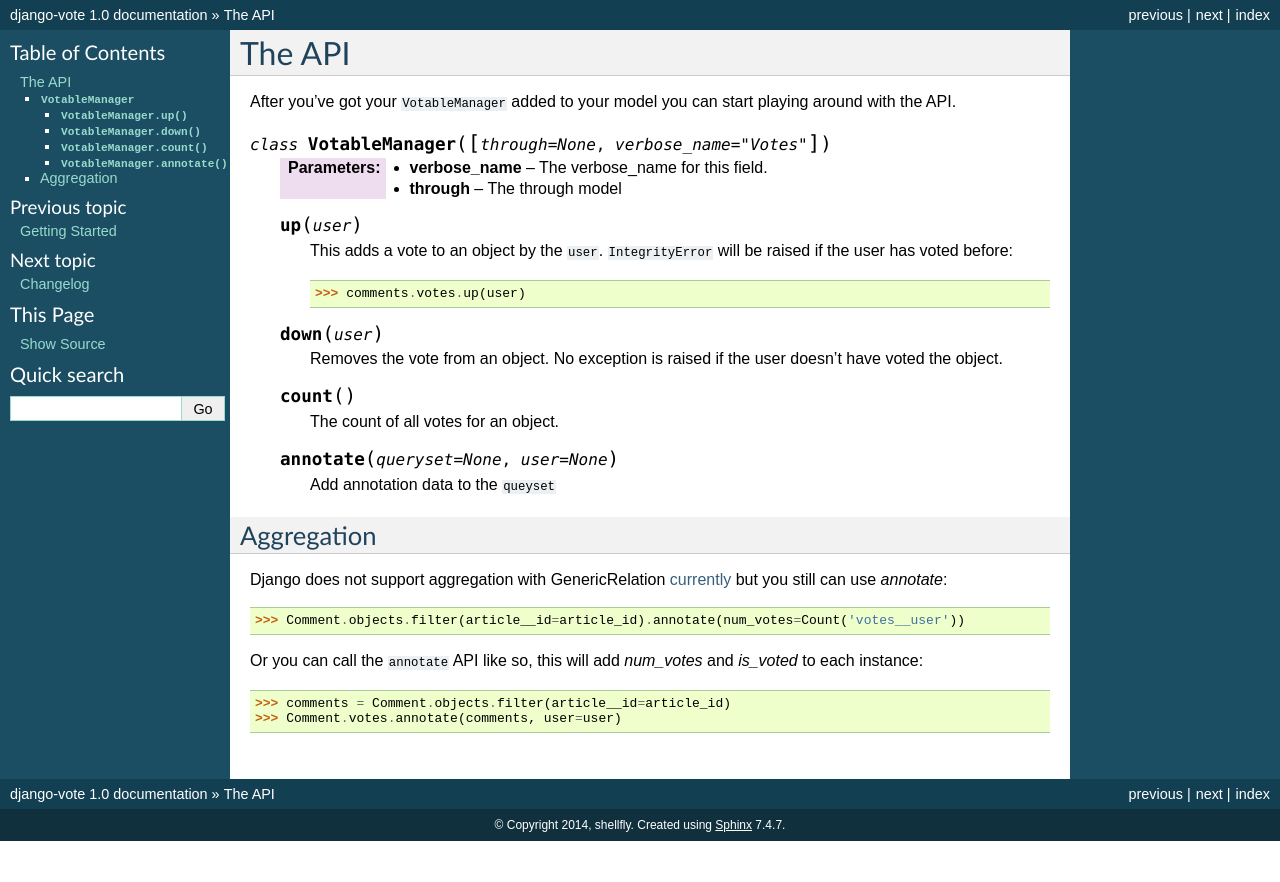
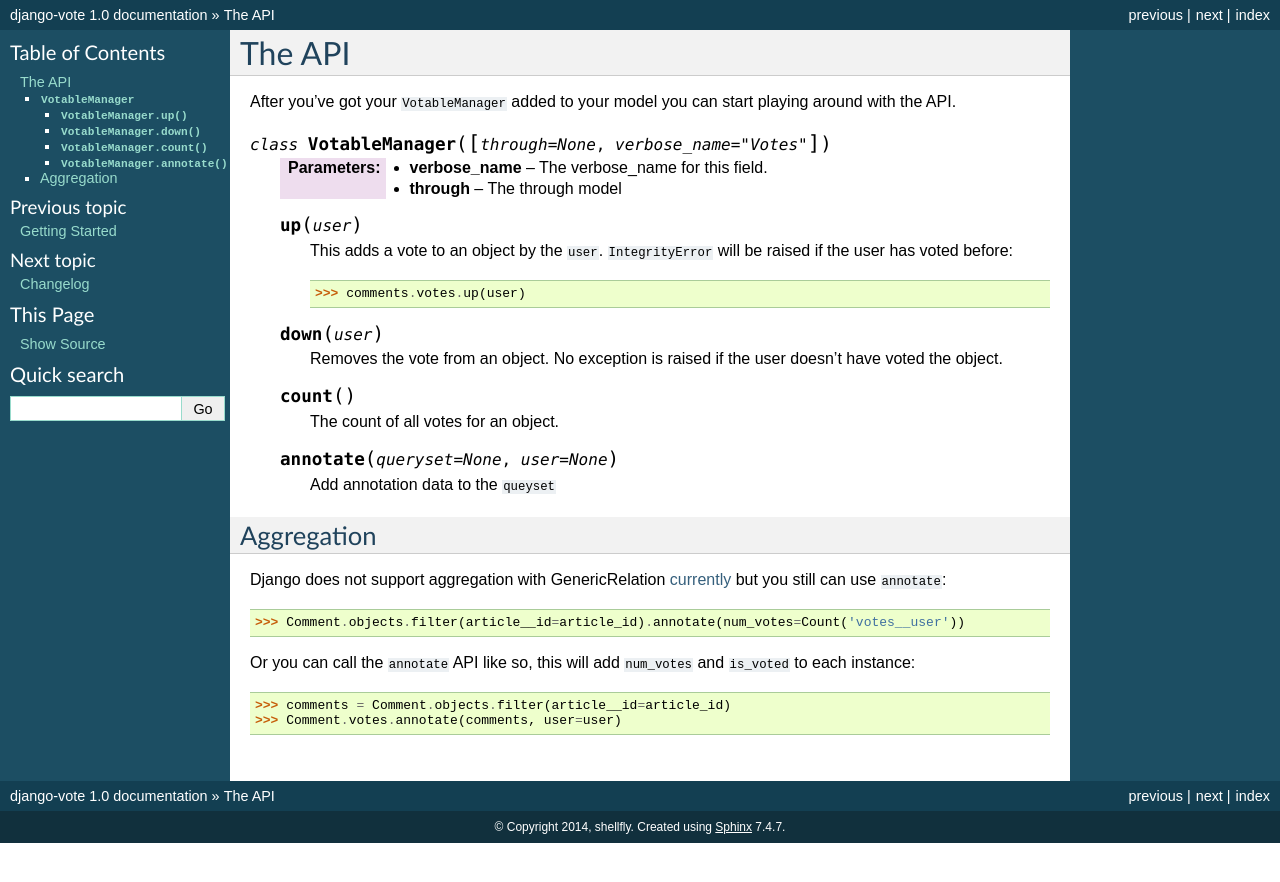
Before and after one commit to shellfly/django-vote, a Sphinx documentation site: the page built from docs/api.rst, in a window 1280 px wide. Shown: the top 882 px of the page. Built offline with Sphinx 7.4.7, drawn with Linux system fonts in a browser that asks for light colours.

```diff
--- a/docs/api.rst
+++ b/docs/api.rst
@@ -31,12 +31,12 @@ playing around with the API.
 Aggregation
 ~~~~~~~~~~~
 Django does not support aggregation with GenericRelation `currently <https://docs.djangoproject.com/en/1.6/ref/contrib/contenttypes/#generic-relations-and-aggregation>`_
-but you still can use `annotate`::
+but you still can use ``annotate``::
 
     >>> Comment.objects.filter(article__id=article_id).annotate(num_votes=Count('votes__user'))
 
 
-Or you can call the ``annotate`` API like so, this will add `num_votes` and `is_voted` to each instance::
+Or you can call the ``annotate`` API like so, this will add ``num_votes`` and ``is_voted`` to each instance::
 
     >>> comments = Comment.objects.filter(article__id=article_id)
     >>> Comment.votes.annotate(comments, user=user)
```
